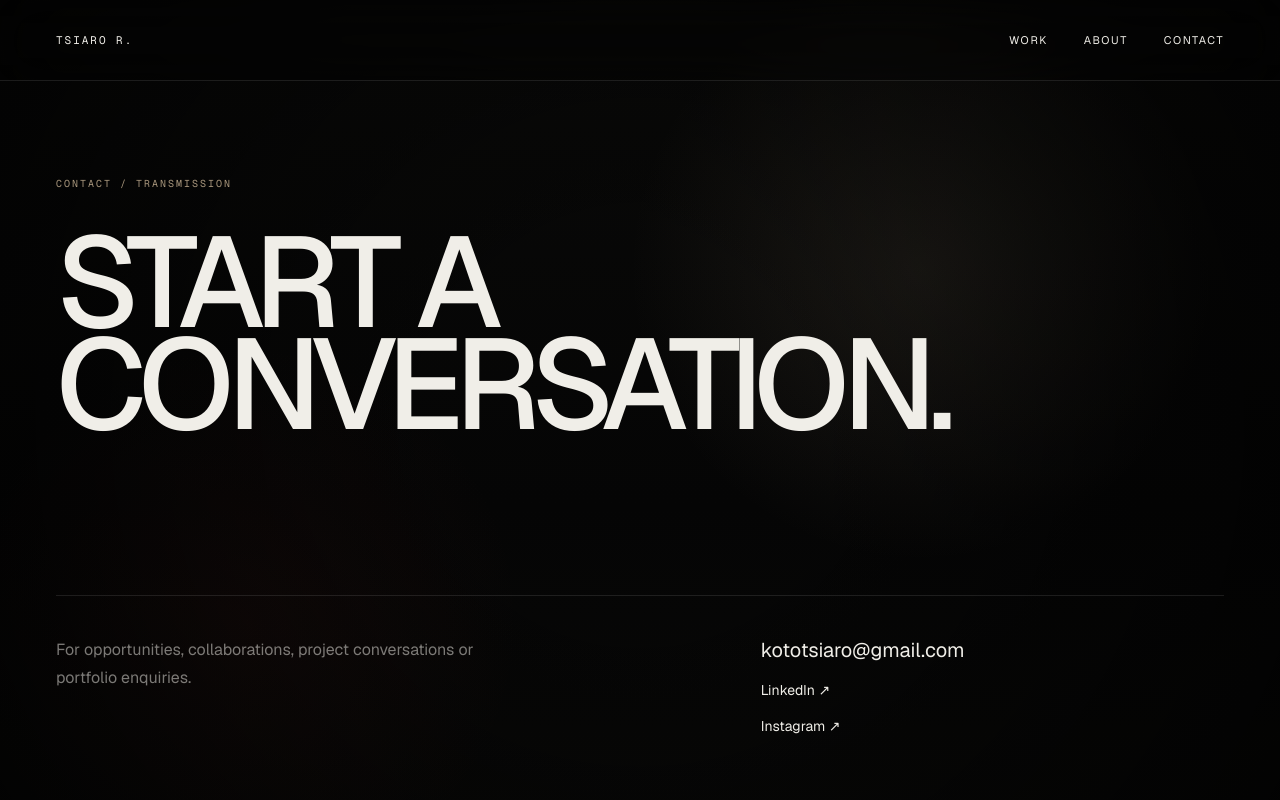
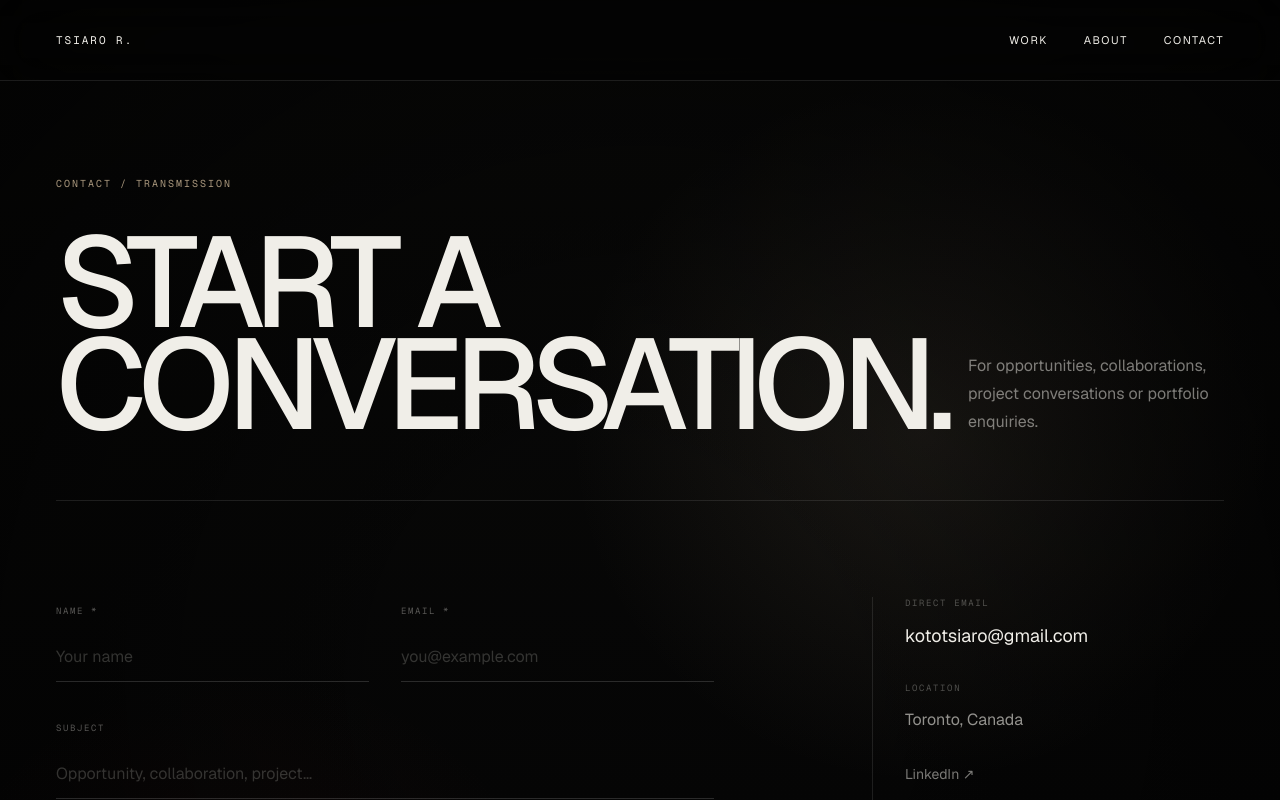
Before and after one commit to Mercy1o/tsiaro-portfolio, a Next.js app: page /contact in a window 1280 px wide. Shown: the top 800 px of the page. Built offline with nearby package versions, Linux system fonts and the light colour scheme.

Commit message:
feat: complete contact page

```diff
--- a/app/contact/page.tsx
+++ b/app/contact/page.tsx
@@ -1,24 +1,49 @@
 import type { Metadata } from "next";
+import ContactForm from "@/components/ContactForm";
 import { siteConfig } from "@/data/site";
 
-export const metadata: Metadata = { title: "Contact" };
+export const metadata: Metadata = {
+  title: "Contact",
+  description: "Contact Tsiaro Rakototiana for opportunities, collaborations and portfolio enquiries.",
+};
 
 export default function ContactPage() {
   return (
-    <main className="space-field cinematic-grid min-h-screen px-5 pb-16 pt-36 text-bone md:px-10 md:pt-44 lg:px-14">
-      <div className="mx-auto flex min-h-[75vh] max-w-[1600px] flex-col justify-between">
-        <div>
-          <p className="font-mono text-[10px] uppercase tracking-[.2em] text-sand">CONTACT / TRANSMISSION</p>
-          <h1 className="mt-10 max-w-6xl text-[clamp(4rem,10vw,10rem)] font-medium uppercase leading-[.8] tracking-[-.07em]">Start a<br />conversation.</h1>
+    <main className="space-field cinematic-grid min-h-screen px-5 pb-20 pt-36 text-bone md:px-10 md:pb-28 md:pt-44 lg:px-14">
+      <div className="mx-auto max-w-[1600px]">
+        <div className="grid gap-12 border-b border-white/10 pb-16 md:grid-cols-12 md:items-end">
+          <div className="md:col-span-8">
+            <p className="font-mono text-[10px] uppercase tracking-[.2em] text-sand">CONTACT / TRANSMISSION</p>
+            <h1 className="mt-10 max-w-6xl text-[clamp(4rem,10vw,10rem)] font-medium uppercase leading-[.8] tracking-[-.07em]">
+              Start a<br />conversation.
+            </h1>
+          </div>
+          <p className="max-w-md text-base leading-7 text-bone/50 md:col-span-3 md:col-start-10">
+            For opportunities, collaborations, project conversations or portfolio enquiries.
+          </p>
         </div>
 
-        <div className="grid gap-10 border-t border-white/10 py-10 md:grid-cols-12">
-          <div className="md:col-span-5"><p className="max-w-md text-base leading-7 text-bone/50">For opportunities, collaborations, project conversations or portfolio enquiries.</p></div>
-          <div className="space-y-4 md:col-span-5 md:col-start-8">
-            <a href={`mailto:${siteConfig.email}`} className="block text-xl underline decoration-white/20 underline-offset-8 hover:opacity-60">{siteConfig.email}</a>
-            <a href={siteConfig.social.linkedin} target="_blank" rel="noreferrer" className="block text-sm text-bone/50 hover:text-bone">LinkedIn ↗</a>
-            <a href={siteConfig.social.instagram} target="_blank" rel="noreferrer" className="block text-sm text-bone/50 hover:text-bone">Instagram ↗</a>
+        <div className="grid gap-14 py-16 md:grid-cols-12 md:py-24">
+          <div className="md:col-span-7">
+            <ContactForm />
           </div>
+
+          <aside className="space-y-8 border-t border-white/10 pt-8 md:col-span-4 md:col-start-9 md:border-l md:border-t-0 md:pl-8 md:pt-0">
+            <div>
+              <p className="font-mono text-[9px] uppercase tracking-[.18em] text-bone/30">Direct email</p>
+              <a href={`mailto:${siteConfig.email}`} className="mt-3 block break-all text-lg underline decoration-white/20 underline-offset-8 hover:opacity-60">
+                {siteConfig.email}
+              </a>
+            </div>
+            <div>
+              <p className="font-mono text-[9px] uppercase tracking-[.18em] text-bone/30">Location</p>
+              <p className="mt-3 text-base text-bone/60">{siteConfig.location}</p>
+            </div>
+            <div className="flex flex-col gap-3 text-sm text-bone/50">
+              <a href={siteConfig.social.linkedin} target="_blank" rel="noreferrer" className="hover:text-bone">LinkedIn ↗</a>
+              <a href={siteConfig.social.instagram} target="_blank" rel="noreferrer" className="hover:text-bone">Instagram ↗</a>
+            </div>
+          </aside>
         </div>
       </div>
     </main>
```
